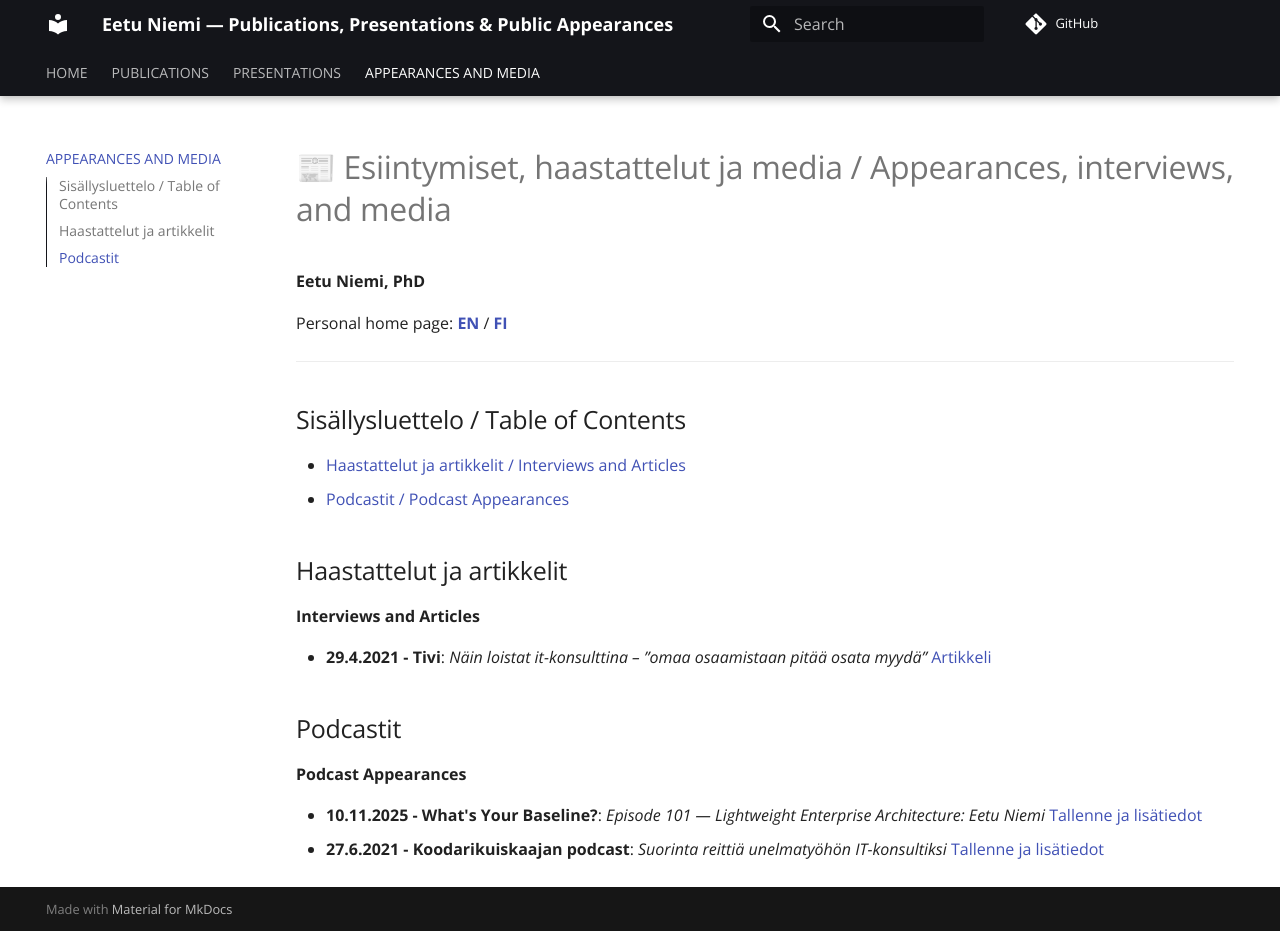
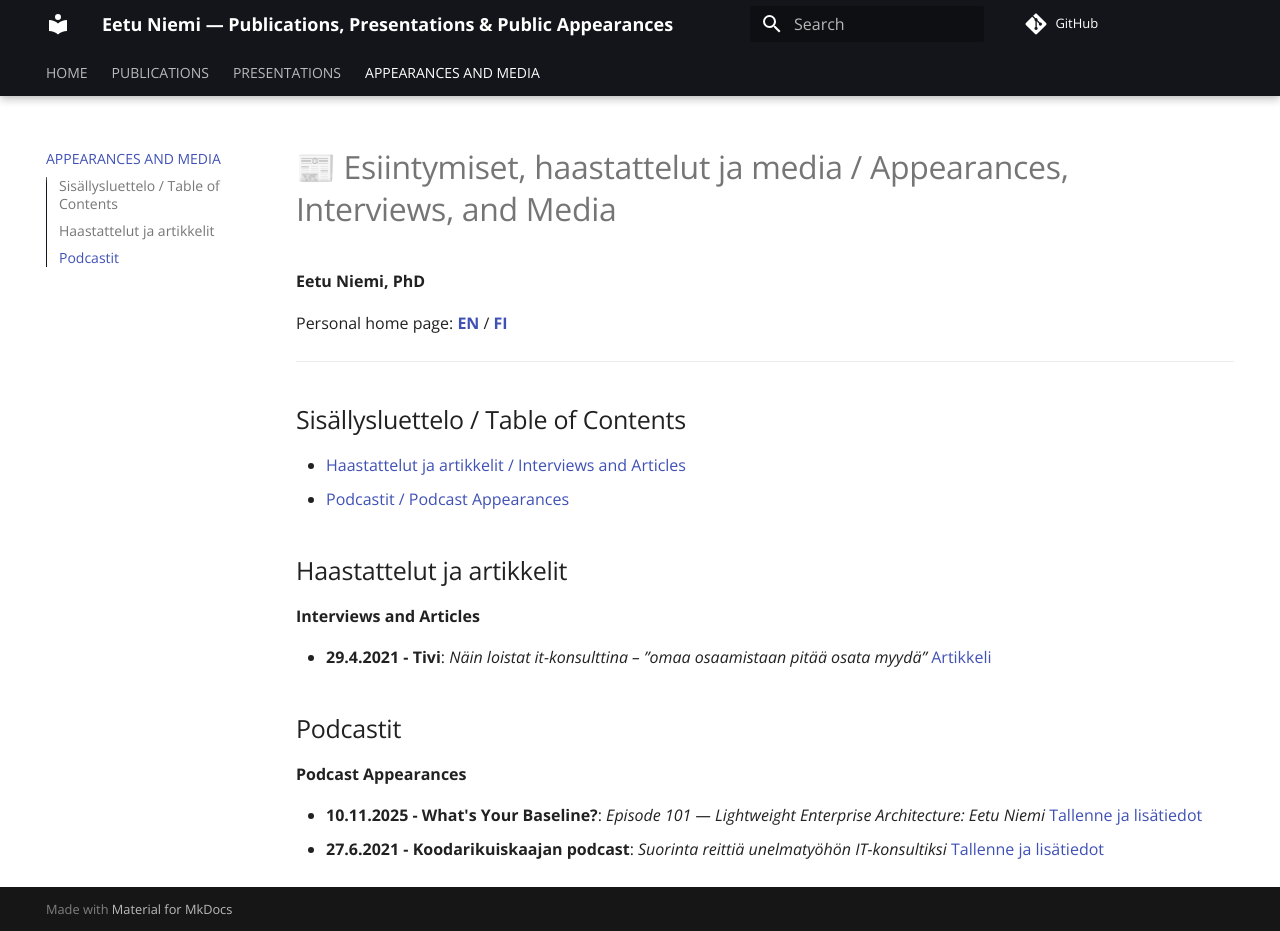
Before and after one commit to eetuniemiphd/eetuniemi, an MkDocs documentation site: the page built from docs/appearances-media-eetu-niemi.md, in a window 1280 px wide and 931 px high. Built offline with MkDocs 1.6.1 and Material for MkDocs 9.7.7, drawn with Linux system fonts in a browser that asks for light colours; comment, search, counter and statistics services are not loaded.

```diff
--- a/docs/appearances-media-eetu-niemi.md
+++ b/docs/appearances-media-eetu-niemi.md
@@ -1,4 +1,4 @@
-# 📰 Esiintymiset, haastattelut ja media / Appearances, interviews, and media
+# 📰 Esiintymiset, haastattelut ja media / Appearances, Interviews, and Media
 
 **Eetu Niemi, PhD**
 
```
